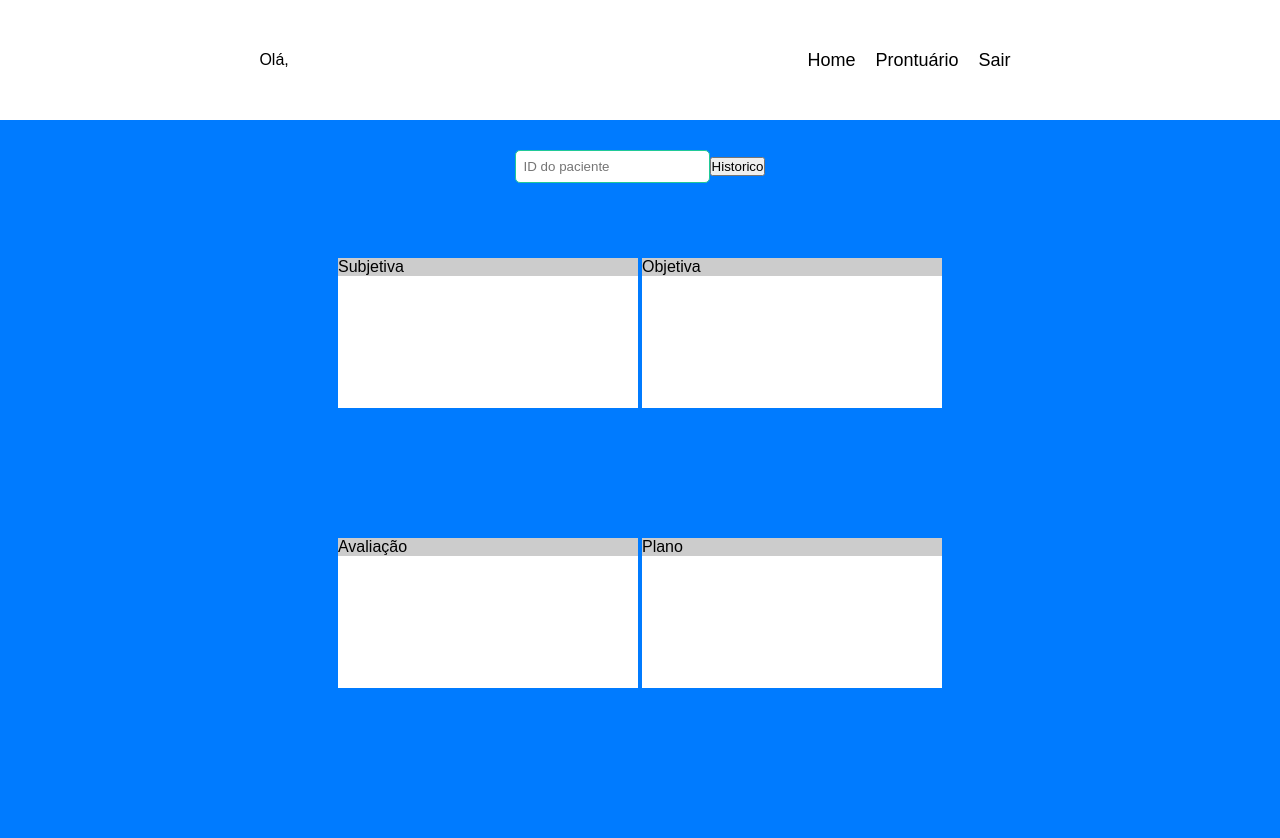
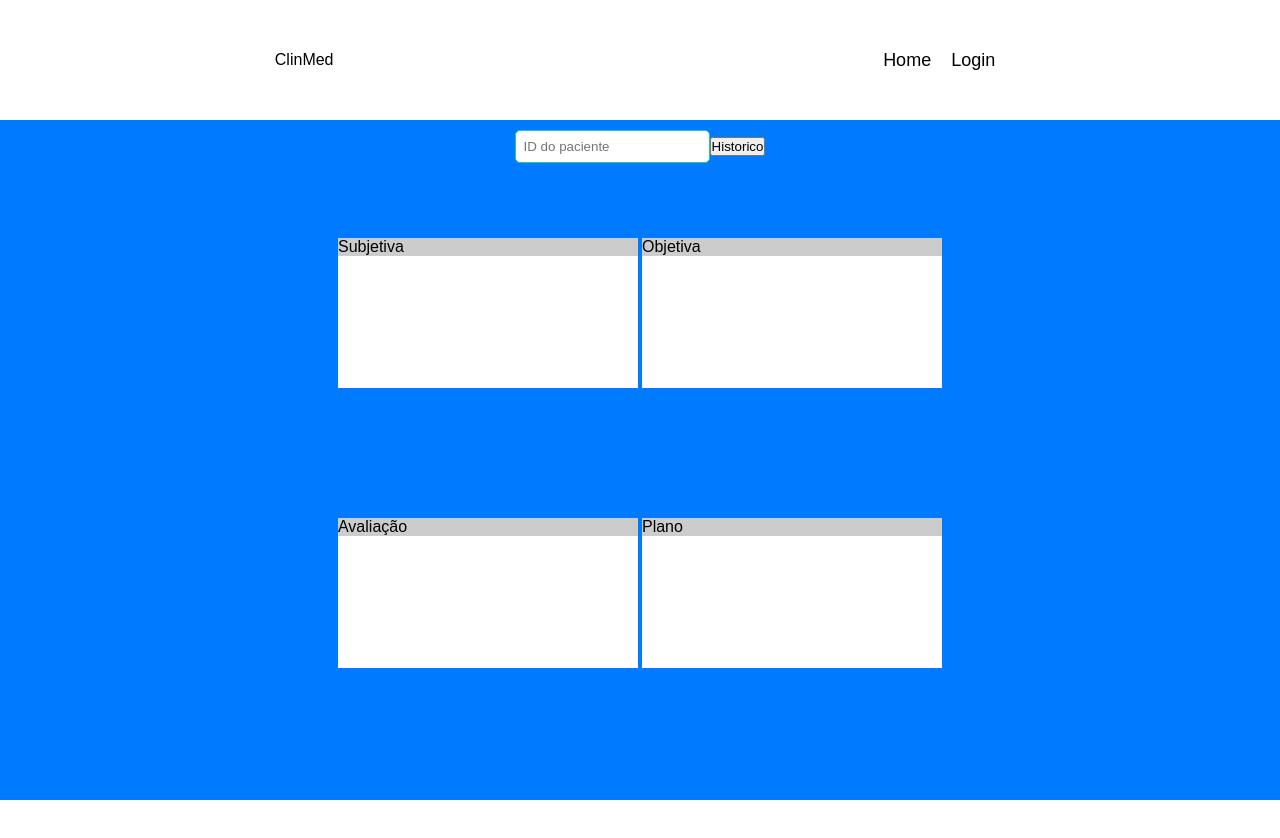
Before and after one commit to Pierre-Kalil/react, a React (Vite) app in the folder front/: page /record in a window 1280 px wide. Shown: the top 838 px of the page. After the commit the page ends 800 px from the top, so only its background shows below. Built offline with nearby package versions, Linux system fonts and the light colour scheme.

Commit message:
feat: settings viewport in navBar and pages

```diff
--- a/front/src/components/navBar/index.tsx
+++ b/front/src/components/navBar/index.tsx
@@ -4,11 +4,13 @@ import { Nav } from "./style";
 
 export const NavBar = () => {
   const { user } = useAuth();
-
+  console.log(user);
   return (
     <>
       <Nav>
-        <div>{!user ? <></> : <>Olá, {user.name} </>}</div>
+        <div>
+          {user.name.length < 1 ? <>ClinMed</> : <>Olá, {user.name} </>}
+        </div>
         <Mobile />
       </Nav>
     </>
--- a/front/src/components/navBar/options.tsx
+++ b/front/src/components/navBar/options.tsx
@@ -14,7 +14,7 @@ export const Options = ({ open }: MobileProps) => {
   return (
     <>
       <Ul open={open}>
-        {user ? (
+        {user.name.length > 1 ? (
           <>
             <li onClick={() => navigate("/dashboard")}>Home</li>
             <li onClick={() => navigate("/record")}>Prontuário</li>
--- a/front/src/components/navBar/style.ts
+++ b/front/src/components/navBar/style.ts
@@ -12,7 +12,7 @@ export const Nav = styled.div`
   height: 15vh;
   padding: 5px;
   background: var(--white);
-  position: fixed;
+  /* position: fixed; */
 
   span {
     color: #fff;
@@ -63,9 +63,6 @@ export const MobileStyle = styled.div<MobileProps>`
   display: none;
   width: 2rem;
   height: 2rem;
-  position: fixed;
-  top: 15px;
-  right: 20px;
   z-index: 4;
   cursor: pointer;
 
--- a/front/src/pages/home/style.ts
+++ b/front/src/pages/home/style.ts
@@ -9,6 +9,7 @@ export const HomeContainerMain = styled.div`
   background: rgba(0, 123, 245, 100);
   z-index: 1;
   position: relative;
+
   @media (min-width: 768px) {
     background-position: center;
     height: auto;
@@ -16,9 +17,8 @@ export const HomeContainerMain = styled.div`
 `;
 
 export const HomeImageBackground = styled.div`
-  min-height: 100vh;
+  min-height: 85vh;
   height: auto;
-  margin-top: 80px;
   background-image: url(${home});
   background-size: cover;
   opacity: 0.1;
@@ -34,7 +34,7 @@ export const HomeContent = styled.div`
   justify-content: center;
   align-items: center;
   width: 100%;
-  min-height: 90vh;
+  min-height: 80vh;
   height: auto;
   margin-top: 10px;
 
@@ -57,6 +57,6 @@ export const HomeContent = styled.div`
     }
   }
   @media (min-width: 768px) {
-    min-height: 100vh;
+    min-height: 80vh;
   }
 `;
--- a/front/src/pages/record/style.ts
+++ b/front/src/pages/record/style.ts
@@ -5,7 +5,7 @@ export const RecordContainer = styled.div`
   flex-direction: column;
   align-items: center;
   width: 100%;
-  min-height: 150vh;
+  min-height: 120vh;
   background: var(--blue);
   position: relative;
 
@@ -13,7 +13,7 @@ export const RecordContainer = styled.div`
     display: flex;
     align-items: center;
     justify-content: center;
-    margin: 150px 0 10px 0;
+    margin: 10px 10px;
 
     input {
       padding: 0.5rem;
@@ -22,36 +22,7 @@ export const RecordContainer = styled.div`
     }
   }
 
-  .boxForm {
-    display: flex;
-    align-items: center;
-    justify-content: center;
-    flex-flow: row wrap;
-    width: 90%;
-    height: 70vh;
-  }
-
-  .record-info {
-    width: 300px;
-    height: 150px;
-    margin: 2px;
-    background: var(--white);
-
-    .title {
-      width: 100%;
-      background: #ccc;
-      text-align: left;
-    }
+  @media (min-width: 768px) {
+    min-height: 100vh;
   }
 `;
-
-export const FormStyle = styled.form`
-  display: flex;
-  align-items: center;
-  justify-content: center;
-  flex-wrap: wrap;
-
-  @media (min-width: 768px) {
-    width: 70%;
-  }
-`;
```
Also changed, not shown: front/src/components/navBar/mobile.tsx (+6 -8 lines).
